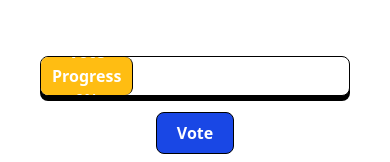
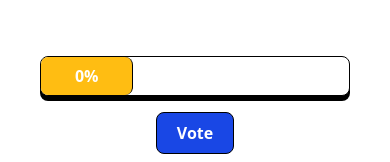
Before and after one commit to jrnesc/chariteazy, a React (Create React App) app in the folder frontend/: page /project in a window 390 px wide. Shown: the part 420-582 px from the top of the page. Built offline with nearby package versions, Linux system fonts and the light colour scheme.

Commit message:
make VoteProgressBar responsive

```diff
--- a/frontend/src/components/VoteProgressBar.jsx
+++ b/frontend/src/components/VoteProgressBar.jsx
@@ -13,11 +13,14 @@ const VoteProgressBar = (props) => {
       style={{ boxShadow: "0 5px 0px 0px black" }}
     >
       <div
-        className="flex flex-col h-full justify-center rounded-r-lg border-r border-black bg-yello text-center "
+        className="flex h-full justify-center items-center rounded-r-lg border-r border-black bg-yello "
         style={insideBarStyle}
       >
+        <span className="text-white font-bold hidden md:block">
+          Vote Progress&nbsp;
+        </span>
         <span className="text-white font-bold">
-          {`Vote Progress ${completed}%`}
+          {`${completed}%`}
         </span>
       </div>
     </div>
```
